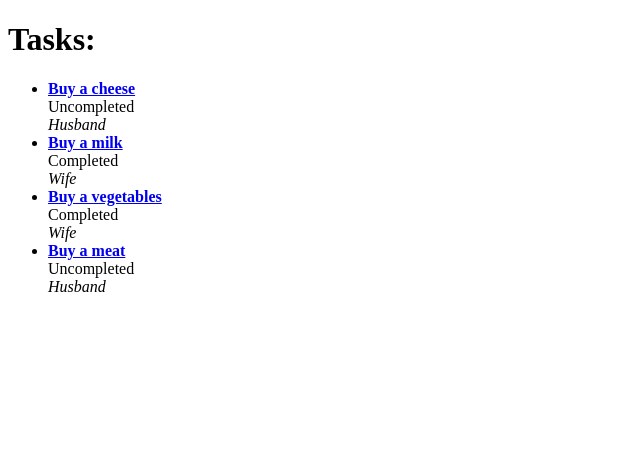
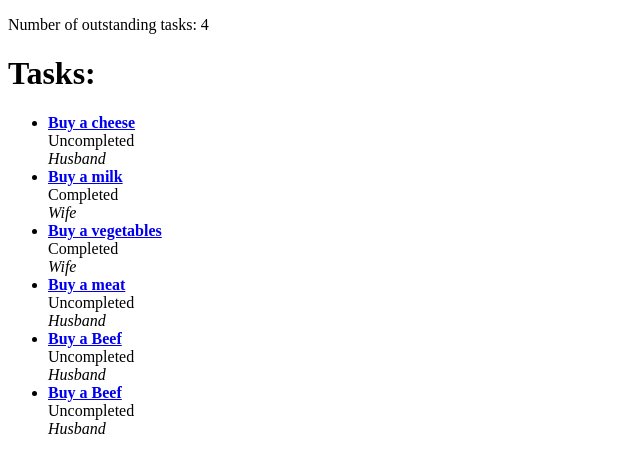
Before and after one commit to beardm4n/JS-Angular, an Angular app in the folder AngularToDoList/: page /tasks in a window 1280 px wide. Shown: the top 472 px of the page, without its empty margins (0-640 px from the left). Built offline with nearby package versions, Linux system fonts and the light colour scheme; data requests are answered from the project's data file.

Commit message:
added a component for create a task

```diff
--- a/AngularToDoList/db.json
+++ b/AngularToDoList/db.json
@@ -23,6 +23,18 @@
       "title": "Buy a meat",
       "status": 1,
       "buyer": 0
+    },
+    {
+      "title": "Buy a Beef",
+      "status": 1,
+      "buyer": 0,
+      "id": "GHFYj4t"
+    },
+    {
+      "title": "Buy a Beef",
+      "status": 1,
+      "buyer": 0,
+      "id": "n_t3R6E"
     }
   ]
 }
--- a/AngularToDoList/src/app/api.service.ts
+++ b/AngularToDoList/src/app/api.service.ts
@@ -26,7 +26,7 @@ export class ApiService<T> {
     return this.http.get<T>(`${ApiService.API_URL}/${path}/${id}`);
   }
 
-  create(path: string, item: T):Observable<T> {
+  create(path: string, item: Partial<T>):Observable<T> {
     return this.http.post<T>(`${ApiService.API_URL}/${path}`, item);
   }
 
--- a/AngularToDoList/src/app/app-routing.module.ts
+++ b/AngularToDoList/src/app/app-routing.module.ts
@@ -4,10 +4,12 @@ import { HomeComponent } from "./home/home.component";
 import { TaskContainerComponent } from './task-container/task-container.component';
 import { NotFoundComponent } from "./not-found/not-found.component";
 import { TasksContainerComponent } from "./tasks-container/tasks-container.component";
+import {CreateTaskComponent} from "./create-task/create-task.component";
 
 
 const routes: Routes = [
   { path: 'tasks', component: TasksContainerComponent },
+  { path: 'tasks/create', component: CreateTaskComponent },
   { path: 'tasks/:id', component: TaskContainerComponent },
   { path: '', component: HomeComponent },
   { path: '**', component: NotFoundComponent }
--- a/AngularToDoList/src/app/app.component.html
+++ b/AngularToDoList/src/app/app.component.html
@@ -1,3 +1,4 @@
+<app-header></app-header>
 <div>
   <router-outlet></router-outlet>
 </div>
--- a/AngularToDoList/src/app/app.module.ts
+++ b/AngularToDoList/src/app/app.module.ts
@@ -14,6 +14,7 @@ import {ApiService} from "./api.service";
 import {FormsModule} from "@angular/forms";
 import {HttpClientModule} from "@angular/common/http";
 import { HeaderComponent } from './header/header.component';
+import { CreateTaskComponent } from './create-task/create-task.component';
 
 @NgModule({
   declarations: [
@@ -25,6 +26,7 @@ import { HeaderComponent } from './header/header.component';
     TasksContainerComponent,
     TaskComponent,
     HeaderComponent,
+    CreateTaskComponent,
   ],
   imports: [
     BrowserModule,
--- /dev/null
+++ b/AngularToDoList/src/app/create-task/create-task.component.html
@@ -0,0 +1,4 @@
+<label>
+  <input type="text" [(ngModel)]="title">
+</label>
+<button (click)="onCreate()">Create</button>
--- /dev/null
+++ b/AngularToDoList/src/app/create-task/create-task.component.ts
@@ -0,0 +1,33 @@
+import {Component, OnInit} from '@angular/core';
+import {TaskService} from "../task.service";
+import {TaskBuyers, TaskStatus} from "../task";
+import {Router} from "@angular/router";
+
+@Component({
+  selector: 'app-create-task',
+  templateUrl: './create-task.component.html',
+  styleUrls: ['./create-task.component.scss']
+})
+export class CreateTaskComponent implements OnInit {
+
+  private title: string = '';
+
+  constructor(
+    private srevice: TaskService,
+    private router: Router,
+    ) { }
+
+  ngOnInit() {
+  }
+
+  onCreate(): void {
+    this.srevice.create({
+      title: this.title,
+      status: TaskStatus.Uncompleted,
+      buyer: TaskBuyers.husband,
+    }).subscribe(() => {
+      this.router.navigate(['/tasks']);
+    });
+  }
+
+}
--- a/AngularToDoList/src/app/header/header.component.html
+++ b/AngularToDoList/src/app/header/header.component.html
@@ -1 +1 @@
-<p>header works!</p>
+<p>Number of outstanding tasks: {{ uncompletedCount }}</p>
--- a/AngularToDoList/src/app/header/header.component.ts
+++ b/AngularToDoList/src/app/header/header.component.ts
@@ -1,4 +1,6 @@
 import { Component, OnInit } from '@angular/core';
+import {TaskService} from "../task.service";
+import {Task} from "../task";
 
 @Component({
   selector: 'app-header',
@@ -7,9 +9,21 @@ import { Component, OnInit } from '@angular/core';
 })
 export class HeaderComponent implements OnInit {
 
-  constructor() { }
+  private uncompletedCount = 0;
+
+  constructor(private service: TaskService) { }
 
   ngOnInit() {
+    this.service.tasks.subscribe((tasks: Task[]) => {
+      this.uncompletedCount = tasks.reduce((acc: number, task: Task) => {
+
+        if (task.status === 1) {
+          return acc + 1;
+        }
+
+        return acc;
+      }, 0)
+    })
   }
 
 }
--- a/AngularToDoList/src/app/task.service.ts
+++ b/AngularToDoList/src/app/task.service.ts
@@ -1,14 +1,22 @@
 import { Injectable } from '@angular/core';
 import {ApiService, GenericService} from "./api.service";
 import {Task} from "./task";
-import {Observable} from "rxjs";
+import {BehaviorSubject, Observable} from "rxjs";
 
 @Injectable({
   providedIn: 'root'
 })
 export class TaskService implements GenericService<Task> {
 
-  constructor(private api: ApiService<Task>) { }
+  private _tasks: BehaviorSubject<Task[]> = new BehaviorSubject([]);
+
+  public readonly tasks: Observable<Task[]> = this._tasks.asObservable();
+
+  constructor(private api: ApiService<Task>) {
+    this.getAll().subscribe((tasks: Task[]) => {
+      this._tasks.next(tasks);
+    })
+  }
 
   getAll(): Observable<Task[]> {
     return this.api.getAll('tasks')
@@ -18,8 +26,16 @@ export class TaskService implements GenericService<Task> {
     return this.api.get('tasks', id)
   }
 
-  create(item: Task): Observable<Task> {
-    return this.api.create('tasks', item);
+  create(item: Partial<Task>): Observable<Task> {
+    const response$ = this.api.create('tasks', item);
+
+    response$.subscribe((savedTask: Task) => {
+      const prevTasks = this._tasks.getValue();
+
+      this._tasks.next(prevTasks.concat([savedTask]));
+    });
+
+    return response$;
   }
 
   update(id: string, item: Partial<Task>): Observable<Task> {
--- a/AngularToDoList/src/app/tasks-container/tasks-container.component.ts
+++ b/AngularToDoList/src/app/tasks-container/tasks-container.component.ts
@@ -14,7 +14,7 @@ export class TasksContainerComponent implements OnInit {
   constructor(private service: TaskService) { }
 
   ngOnInit() {
-    this.tasks = this.service.getAll();
+    this.tasks = this.service.tasks;
   }
 
 }
```
Also changed, not shown: AngularToDoList/src/app/create-task/create-task.component.scss (added), 1 other file (tests, documents, lock files or other folders).
